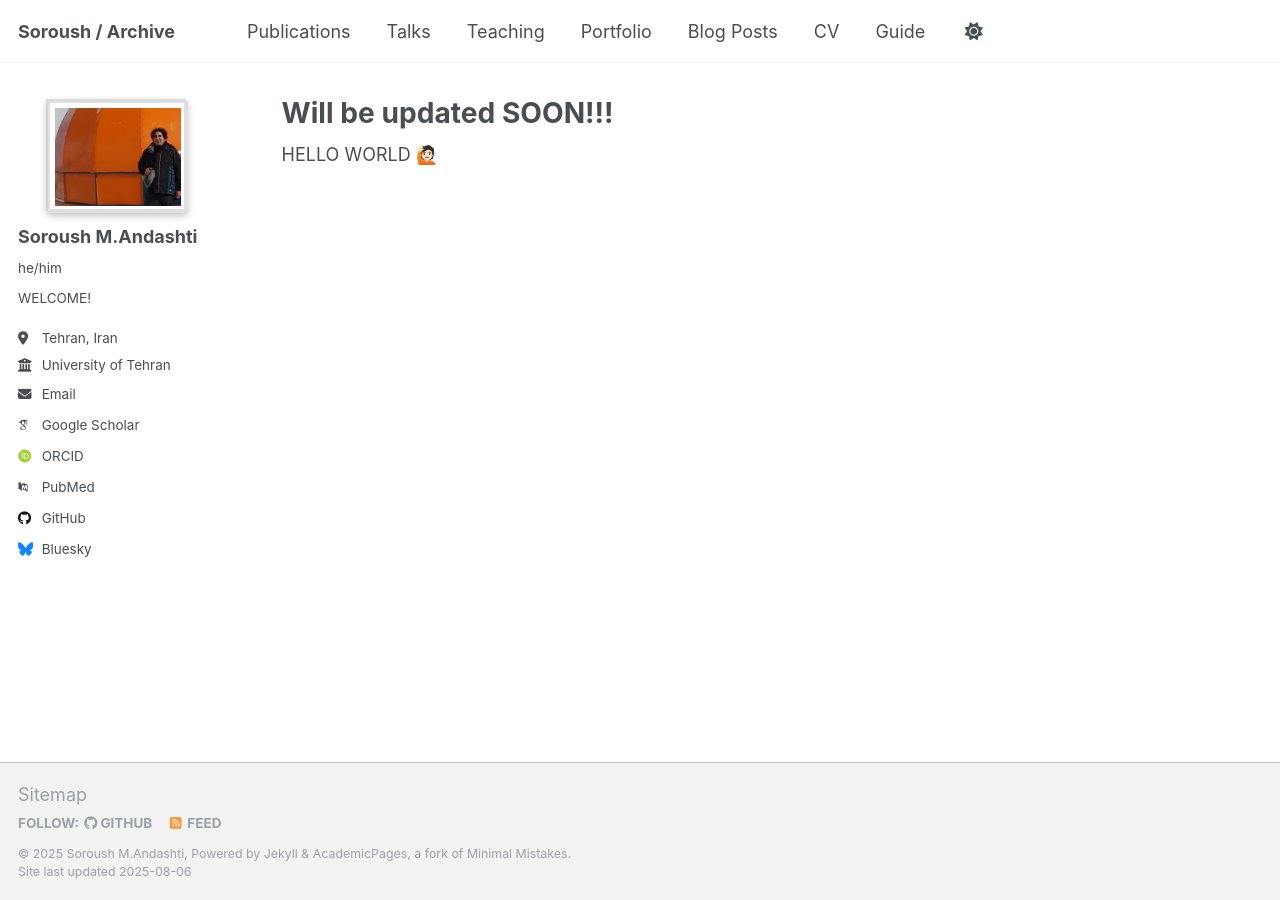
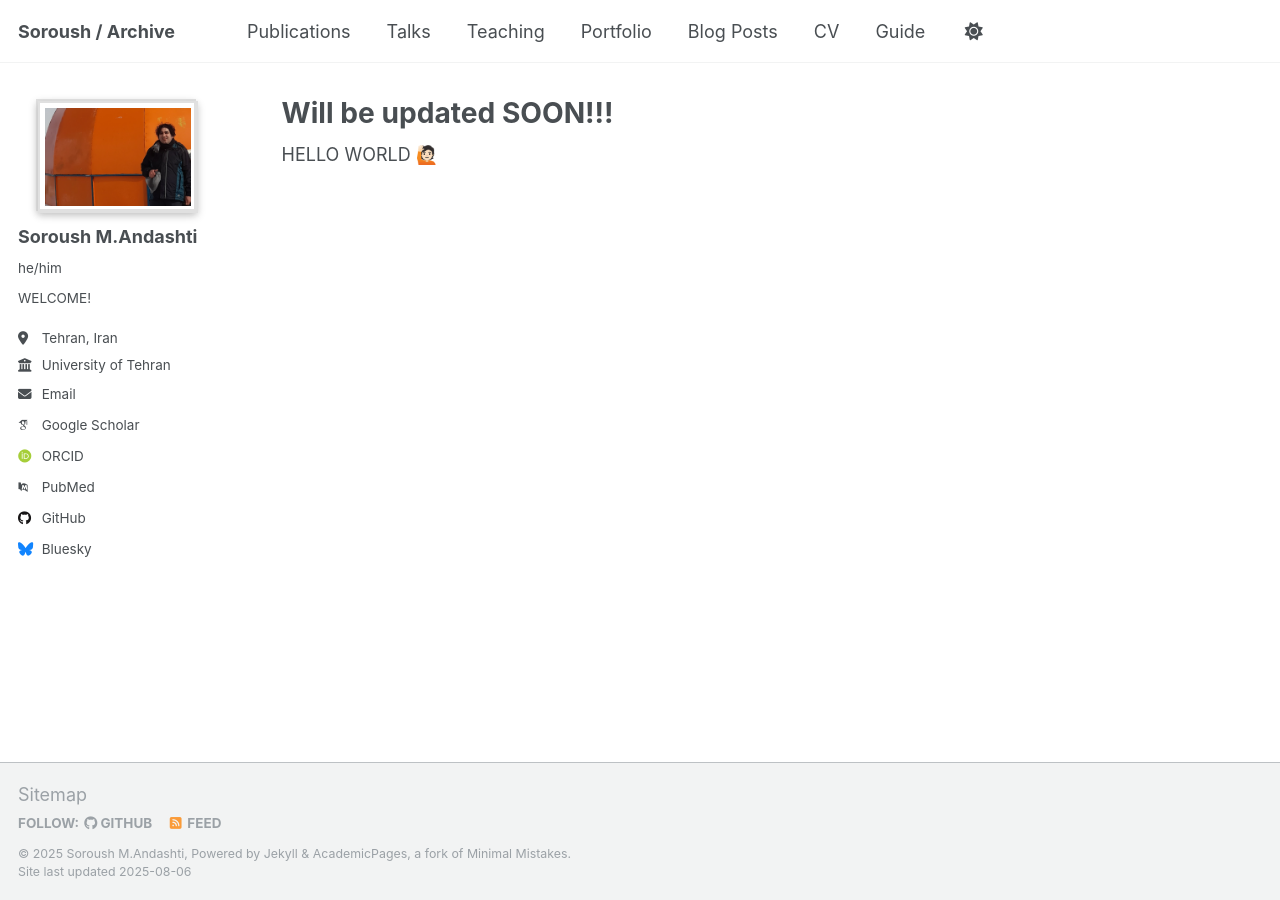
Before and after one commit to soroush-ma/Soroush-Archive, a Jekyll site: the page built from _pages/about.md, in a window 1280 px wide. Built offline with Jekyll 4.4.1, drawn with Linux system fonts in a browser that asks for light colours; some web fonts are replaced; a script that is not in the unit is left out.

Commit message:
Update main.scss

```diff
--- a/assets/css/main.scss
+++ b/assets/css/main.scss
@@ -41,7 +41,7 @@
     "vendor/font-awesome/brands"
 ;
 .author__avatar {
-  width: 140px !important;
+  width: 160px !important;
   height: 112px !important;
   object-fit: cover !important;
   border-radius: 0 !important;
```
